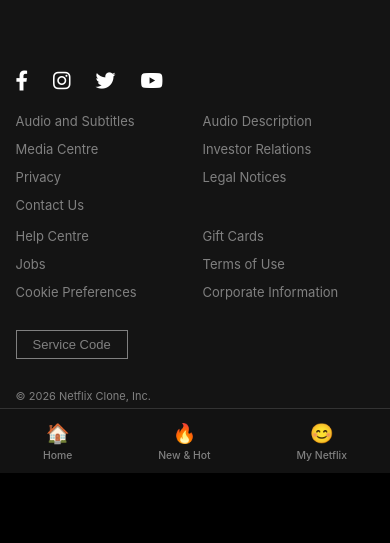
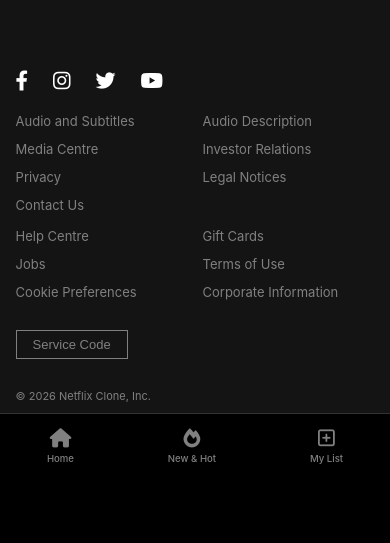
Before and after one commit to BheeshamKS/Netflix-Clone, a Flask app: page /my-list in a window 390 px wide. Shown: the part 371-914 px from the top of the page. Run offline with Flask 3, Linux system fonts and the light colour scheme; a user stored in the database is signed in; data comes from the database, SQL or seed files in the repository; both versions use the stored data as it was after the commit.

Commit message:
reponsive home

```diff
--- a/static/styles.css
+++ b/static/styles.css
@@ -2212,36 +2212,117 @@
   .mobile-bottom-nav {
     display: flex;
     position: fixed;
-    bottom: 0;
+    bottom: -5px !important;
     left: 0;
     width: 100%;
     height: 65px;
-    background-color: rgba(18, 18, 18, 0.95);
-    backdrop-filter: blur(10px);
+    background-color: #000; /* Netflix uses solid black for the nav */
     justify-content: space-around;
     align-items: center;
     z-index: 9999;
     border-top: 1px solid #333;
+    padding-bottom: env(
+      safe-area-inset-bottom
+    ); /* Fix for iPhones with home bars */
   }
 
   .nav-item {
     display: flex;
     flex-direction: column;
     align-items: center;
-    color: #808080;
+    color: #808080; /* Grey for inactive items */
     text-decoration: none;
-    gap: 4px;
+    gap: 5px;
+  }
+
+  /* Icon Size */
+  .nav-item i {
     font-size: 1.2rem;
   }
 
-  .nav-item:hover,
-  .nav-item:active {
+  /* Active State (The item the user is currently on) */
+  .nav-item.active {
     color: white;
   }
 
   .nav-label {
-    font-size: 0.65rem;
+    font-size: 0.6rem;
     font-weight: 500;
+  }
+
+  /* Hide mobile search entirely on desktop */
+  .mobile-search-overlay {
+    display: none !important;
+  }
+
+  /* --- FULL SCREEN MOBILE SEARCH --- */
+
+  /* 1. The Black Overlay Container */
+  .mobile-search-overlay.active {
+    display: flex !important;
+    flex-direction: column;
+    position: fixed;
+    top: 0;
+    left: 0;
+    width: 100vw;
+    height: calc(100vh - 65px); /* Exactly stops where your bottom nav starts */
+    background-color: #000000;
+    z-index: 8000; /* High enough to cover everything but the bottom nav */
+  }
+
+  /* 2. The Header Area */
+  .mobile-search-header {
+    display: flex;
+    padding: 15px;
+    align-items: center;
+    background-color: #000;
+    gap: 15px;
+  }
+
+  /* 3. The Dark Grey Search Box (Exactly like the screenshot) */
+  .mobile-search-bar {
+    position: relative;
+    flex-grow: 1;
+    display: flex;
+    align-items: center;
+    background-color: #333333; /* Dark app grey */
+    border-radius: 6px;
+    padding: 8px 12px;
+  }
+
+  .mobile-search-bar i {
+    color: #8c8c8c;
+    font-size: 1rem;
+    margin-right: 10px;
+  }
+
+  .mobile-search-bar input {
+    background: transparent;
+    border: none;
+    color: white;
+    width: 100%;
+    font-size: 1rem;
+    outline: none;
+  }
+
+  .mobile-search-bar input::placeholder {
+    color: #8c8c8c;
+  }
+
+  /* 4. Cancel Button */
+  .cancel-search-btn {
+    background: none;
+    border: none;
+    color: white;
+    font-size: 0.9rem;
+    padding: 0;
+  }
+
+  /* 5. The Empty Results Area */
+  .mobile-search-results {
+    flex-grow: 1;
+    overflow-y: auto;
+    padding: 10px;
   }
 
   /* 4. HERO SECTION (App Portrait Look) */
@@ -2378,10 +2459,10 @@
 
   /* 5. MOVIE ROWS (Touch Scrolling & Spacing) */
   .rows-container {
-      /* Use a negative margin to pull the content UP into the hero section */
-      margin-top: -40px !important;
-      position: relative; /* Ensures it sits on top of the hero gradient */
-      z-index: 10;
+    /* Use a negative margin to pull the content UP into the hero section */
+    margin-top: -40px !important;
+    position: relative; /* Ensures it sits on top of the hero gradient */
+    z-index: 10;
   }
 
   .row-header {
--- a/templates/layout.html
+++ b/templates/layout.html
@@ -1,5 +1,6 @@
 <!DOCTYPE html>
 <html lang="en">
+
 <head>
     <meta charset="utf-8">
     <meta name="viewport" content="width=device-width, initial-scale=1.0, maximum-scale=1.0, user-scalable=no">
@@ -8,6 +9,7 @@
     <link href="static\styles.css" rel="stylesheet">
     <link rel="stylesheet" href="https://cdnjs.cloudflare.com/ajax/libs/font-awesome/6.0.0/css/all.min.css">
 </head>
+
 <body>
     <div id="loader-wrapper">
         <div class="netflix-spinner"></div>
@@ -27,19 +29,23 @@
                 </li>
 
                 <li>
-                        <a href="{{ url_for('tv_shows') }}" class="{{ 'active' if request.endpoint == 'tv_shows' else '' }}">TV Shows</a>
+                    <a href="{{ url_for('tv_shows') }}"
+                        class="{{ 'active' if request.endpoint == 'tv_shows' else '' }}">TV Shows</a>
                 </li>
 
                 <li>
-                        <a href="{{ url_for('movies') }}" class="{{ 'active' if request.endpoint == 'movies' else '' }}">Movies</a>
+                    <a href="{{ url_for('movies') }}"
+                        class="{{ 'active' if request.endpoint == 'movies' else '' }}">Movies</a>
                 </li>
 
                 <li>
-                        <a href="{{ url_for('new_popular') }}" class="{{ 'active' if request.endpoint == 'new_popular' else '' }}">New & Popular</a>
+                    <a href="{{ url_for('new_popular') }}"
+                        class="{{ 'active' if request.endpoint == 'new_popular' else '' }}">New & Popular</a>
                 </li>
 
                 <li>
-                        <a href="{{ url_for('my_list') }}" class="{{ 'active' if request.endpoint == 'my_list' else '' }}">My List</a>
+                    <a href="{{ url_for('my_list') }}"
+                        class="{{ 'active' if request.endpoint == 'my_list' else '' }}">My List</a>
                 </li>
             </ul>
         </div>
@@ -48,16 +54,10 @@
             <div class="search-box" id="searchBox">
                 <i class="fas fa-search search-icon" onclick="toggleSearch()"></i>
 
-                    <input type="text"
-                           id="searchInput"
-                           class="search-input"
-                           placeholder="Titles, people, genres"
-                           autocomplete="off"
-                           oninput="handleSearch(this.value)">
+                <input type="text" id="searchInput" class="search-input" placeholder="Titles, people, genres"
+                    autocomplete="off" oninput="handleSearch(this.value)">
 
-                    <i class="fas fa-times search-clear"
-                       id="searchClear"
-                       onclick="closeSearch()"
+                <i class="fas fa-times search-clear" id="searchClear" onclick="closeSearch()"
                     style="display: none;"></i>
             </div>
 
@@ -70,7 +70,9 @@
             </div>
 
             {% if current_user.is_authenticated %}
-                    <i class="fas fa-bell nav-icon"></i>
+            <span class="hide-on-mobile">
+                <i class="fa-solid fa-bell nav-icon"></i>
+            </span>
             <div class="profile-menu" onclick="toggleProfileMenu()">
 
                 {% if active_profile %}
@@ -88,7 +90,8 @@
                 <div class="dropdown-content" id="profileDropdown">
 
                     {% for profile in all_profiles %}
-                            <a href="{{ url_for('set_profile', profile_id=profile.id) }}" class="dropdown-item profile-dropdown-item">
+                    <a href="{{ url_for('set_profile', profile_id=profile.id) }}"
+                        class="dropdown-item profile-dropdown-item">
 
                         <div class="avatar-wrapper nav-size avatar-{{ profile.avatar }}">
                             <img src="{{ url_for('static', filename='images/user_avatar.png') }}" alt="Smile">
@@ -104,11 +107,13 @@
                     <a href="#" class="dropdown-link text-link">Account</a>
                     <a href="#" class="dropdown-link text-link">Help Center</a>
 
-                            <a href="{{ url_for('logout') }}" class="dropdown-link sign-out-link text-link">Sign out of Netflix</a>
+                    <a href="{{ url_for('logout') }}" class="dropdown-link sign-out-link text-link">Sign out of
+                        Netflix</a>
                 </div>
             </div>
             {% else %}
-                    <a href="{{ url_for('login') }}" class="btn-play" style="width: 100px; height: 35px; font-size: 14px; text-decoration: none;">Sign In</a>
+            <a href="{{ url_for('login') }}" class="btn-play"
+                style="width: 100px; height: 35px; font-size: 14px; text-decoration: none;">Sign In</a>
             {% endif %}
         </div>
 
@@ -130,6 +135,22 @@
         let searchDebounce;
 
         function toggleSearch() {
+            if (window.innerWidth <= 768) {
+                const overlay = document.getElementById('mobile-search-overlay');
+                overlay.classList.toggle('active');
+
+                // Lock the background from scrolling while searching
+                if (overlay.classList.contains('active')) {
+                    document.body.style.overflow = 'hidden';
+                    document.getElementById('mobile-search-input').focus(); // Auto-selects the input
+                } else {
+                    document.body.style.overflow = 'auto';
+                    // NEW: Completely clear the mobile search when clicking "Cancel"
+                    document.getElementById('mobile-search-input').value = '';
+                    document.getElementById('mobile-search-results-overlay').style.display = 'none';
+                    document.getElementById('mobile-searchGrid').innerHTML = '';
+                }
+            } else {
                 const box = document.getElementById('searchBox');
                 const input = document.getElementById('searchInput');
                 const clearBtn = document.getElementById('searchClear');
@@ -141,6 +162,8 @@
                     clearBtn.style.display = 'none';
                 } else {
                     closeSearch();
+                }
+                document.querySelector('.navbar').classList.toggle('search-is-open');
             }
         }
 
@@ -160,19 +183,26 @@
         }
 
         function handleSearch(query) {
-                const overlay = document.getElementById('searchOverlay');
-                const grid = document.getElementById('searchGrid');
-                const title = document.getElementById('resultsTitle');
+            // NEW: Detect if we are on a phone or desktop
+            const isMobile = window.innerWidth <= 768;
+
+            // NEW: Pick the correct HTML containers based on the device
+            const overlay = isMobile ? document.getElementById('mobile-search-results-overlay') : document.getElementById('searchOverlay');
+            const grid = isMobile ? document.getElementById('mobile-searchGrid') : document.getElementById('searchGrid');
+            const title = isMobile ? document.getElementById('mobile-resultsTitle') : document.getElementById('resultsTitle');
+
             const clearBtn = document.getElementById('searchClear');
             const navbar = document.querySelector('.navbar');
 
+            if (!isMobile && clearBtn) {
                 clearBtn.style.display = query.length > 0 ? 'block' : 'none';
+            }
 
             clearTimeout(searchDebounce);
 
             if (!query.trim()) {
                 overlay.style.display = 'none';
-                    navbar.classList.remove('search-mode');
+                if (!isMobile) navbar.classList.remove('search-mode');
                 return;
             }
 
@@ -182,7 +212,7 @@
                     .then(movies => {
                         grid.innerHTML = '';
                         overlay.style.display = 'block';
-                            navbar.classList.add('search-mode');
+                        if (!isMobile) navbar.classList.add('search-mode');
 
                         if (movies.length > 0) {
                             title.innerText = `Results for "${query}"`;
@@ -220,7 +250,7 @@
             }, 500);
         }
 
-            document.addEventListener('click', function(event) {
+        document.addEventListener('click', function (event) {
             const box = document.getElementById('searchBox');
             const isClickInside = box.contains(event.target);
             const input = document.getElementById('searchInput');
@@ -229,7 +259,7 @@
                 box.classList.remove('active');
             }
         });
-            window.addEventListener('load', function() {
+        window.addEventListener('load', function () {
             const loader = document.getElementById('loader-wrapper');
 
             setTimeout(() => {
@@ -389,7 +419,7 @@
             document.querySelector(".profile-menu").classList.toggle("open");
         }
 
-            window.onclick = function(event) {
+        window.onclick = function (event) {
             if (!event.target.closest('.profile-menu')) {
                 var dropdowns = document.getElementsByClassName("dropdown-content");
                 var arrows = document.getElementsByClassName("profile-menu");
@@ -409,17 +439,33 @@
     </script>
     <div class="mobile-bottom-nav">
         <a href="/" class="nav-item">
-                <span>🏠</span>
+            <i class="fa-solid fa-house"></i>
             <span class="nav-label">Home</span>
         </a>
-            <a href="/new_popular" class="nav-item">
-                <span>🔥</span>
+        <a href="/new_and_hot" class="nav-item">
+            <i class="fa-solid fa-fire"></i>
             <span class="nav-label">New & Hot</span>
         </a>
-            <a href="/my-list" class="nav-item">
-                <span>😊</span>
-                <span class="nav-label">My Netflix</span>
+        <a href="/my_list" class="nav-item">
+            <i class="fa-regular fa-square-plus"></i>
+            <span class="nav-label">My List</span>
         </a>
     </div>
+
+    <div id="mobile-search-overlay" class="mobile-search-overlay">
+        <div class="mobile-search-header">
+            <div class="mobile-search-bar">
+                <i class="fa-solid fa-search"></i>
+                <input type="text" id="mobile-search-input" placeholder="Search" onkeyup="handleSearch(this.value)">
+            </div>
+            <button class="cancel-search-btn" onclick="toggleSearch()">Cancel</button>
+        </div>
+
+        <div id="mobile-search-results-overlay" class="mobile-search-results" style="display: none;">
+            <h3 id="mobile-resultsTitle" style="color: white; margin-bottom: 15px;"></h3>
+            <div id="mobile-searchGrid" class="search-grid"></div>
+        </div>
+    </div>
 </body>
+
 </html>
```
Also changed, not shown: netflix.db. Lines whose indentation alone changed are shown as unchanged.
